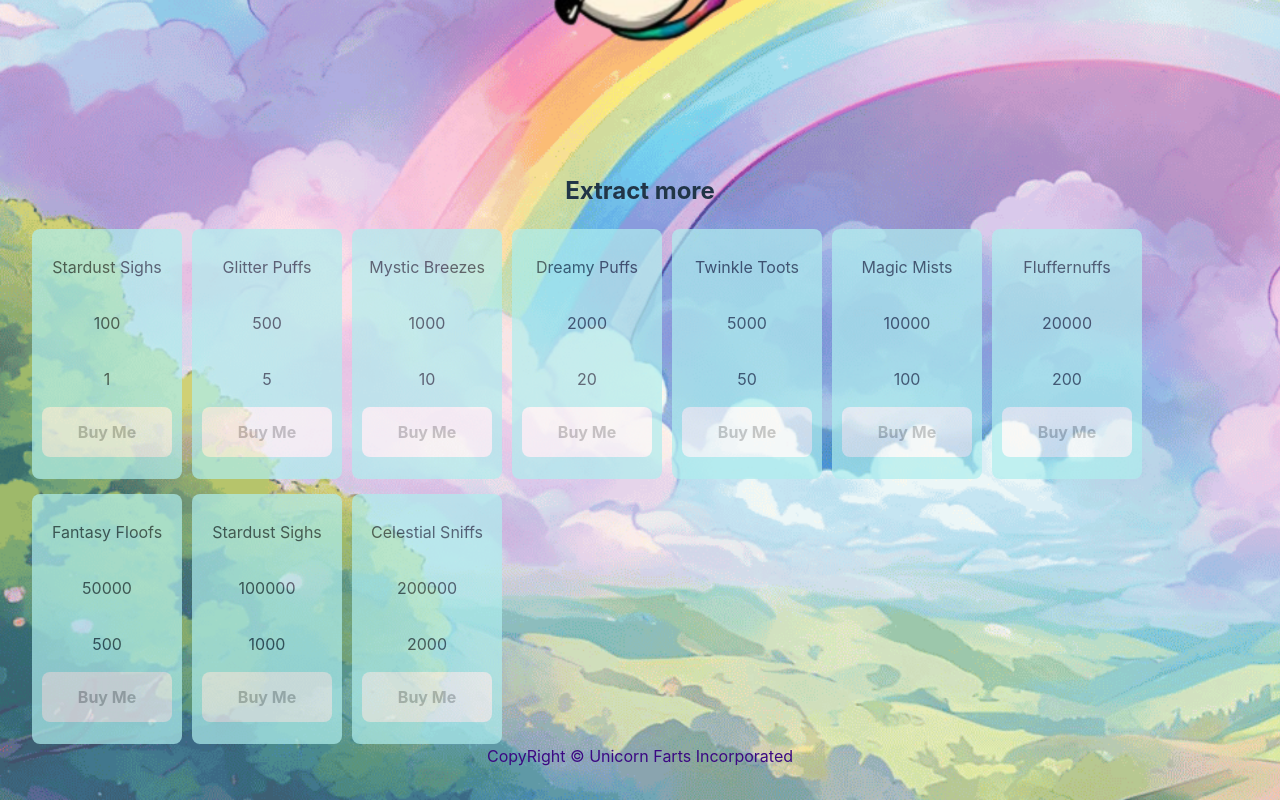
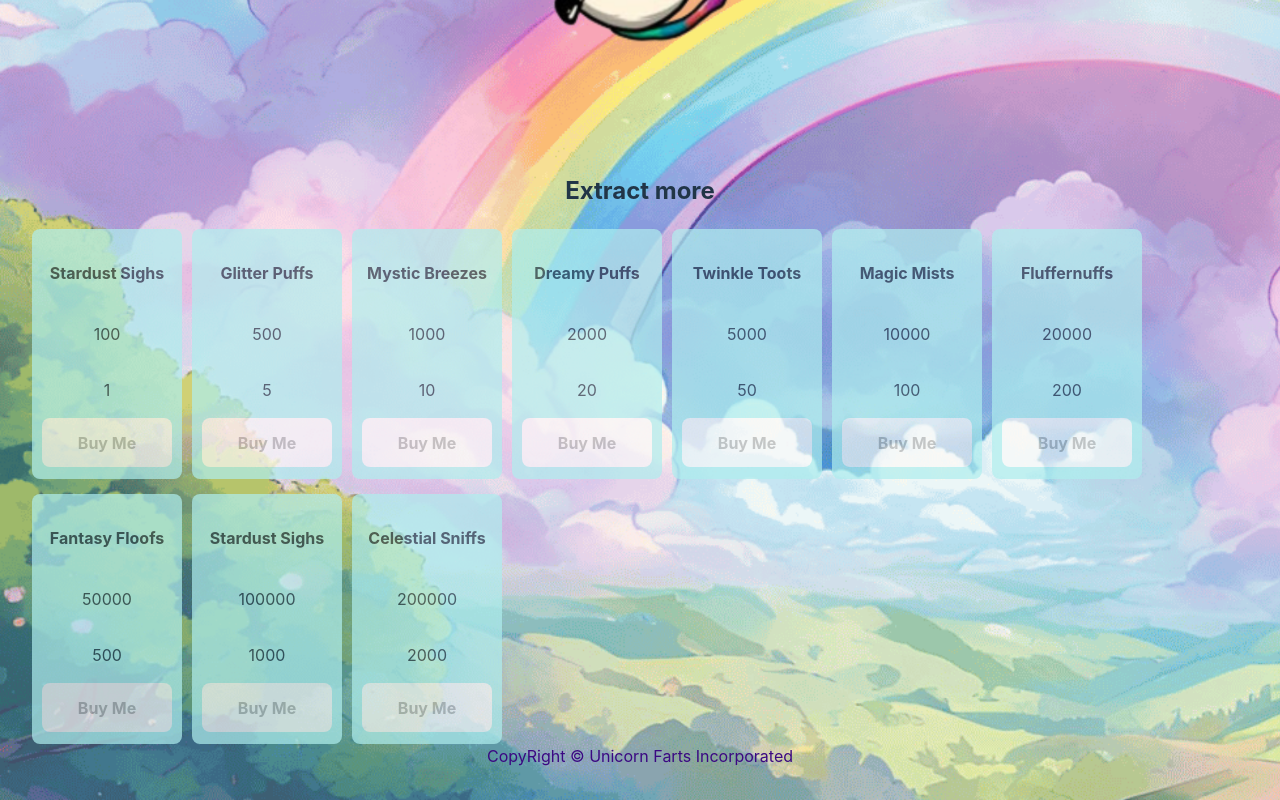
Before and after one commit to michelleratcliffe/react-cookie-clicker, a React (Vite) app: page / in a window 1280 px wide. Shown: the part 768-1568 px from the top of the page. Built offline with nearby package versions, Linux system fonts and the light colour scheme.

Commit message:
changed headers on upgrades

```diff
--- a/src/components/Shop.jsx
+++ b/src/components/Shop.jsx
@@ -46,7 +46,7 @@ const [affordable, setAffordable] = useState(false);
             {/* Display a specific item from upgradesNames based on the index */}
 
             <div className="ShopBoxes">
-            <p>{upgradesNames[index]}</p>
+            <h4>{upgradesNames[index]}</h4>
             <p>{shop.cost}</p>
             <p>{shop.increase}</p>
             <button
```
